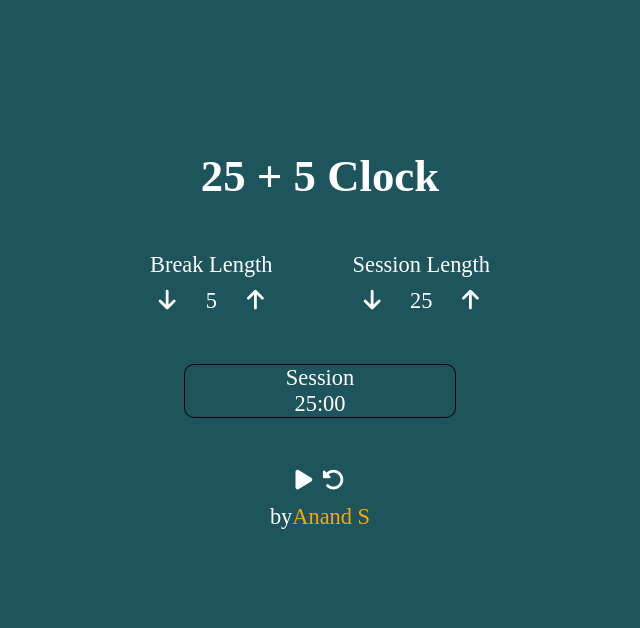
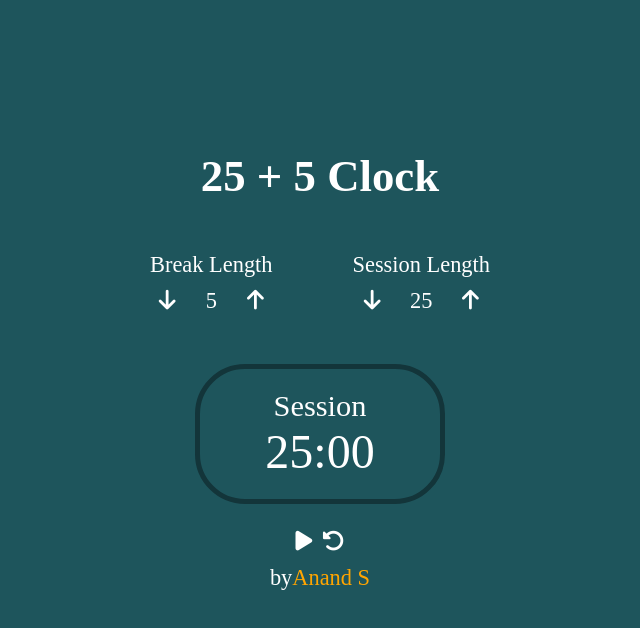
Before and after one commit to GuuStudio/25-5, a React (Vite) app: page / in a window 1280 px wide. Shown: the top 628 px of the page, without its empty margins (320-960 px from the left). Built offline with nearby package versions, Linux system fonts and the light colour scheme.

Commit message:
changed timer section style

```diff
--- a/src/App.css
+++ b/src/App.css
@@ -75,12 +75,19 @@
     display: flex;
     flex-direction: column;
     align-items: center;
-    border: 1px solid black;
-    border-radius: 10px;
-    width: 270px;
-    margin-left: auto;
-    margin-right: auto;
-    margin-bottom: 50px;
+    border: 5px solid #13353a;
+    border-radius: 50px;
+    width: 200px;
+    margin: 25px auto;
+    padding: 20px;
+}
+
+#timer-label {
+    font-size: 1.9rem;
+}
+
+#time-left {
+    font-size: 3rem;
 }
 
 #timer-controls {
```
